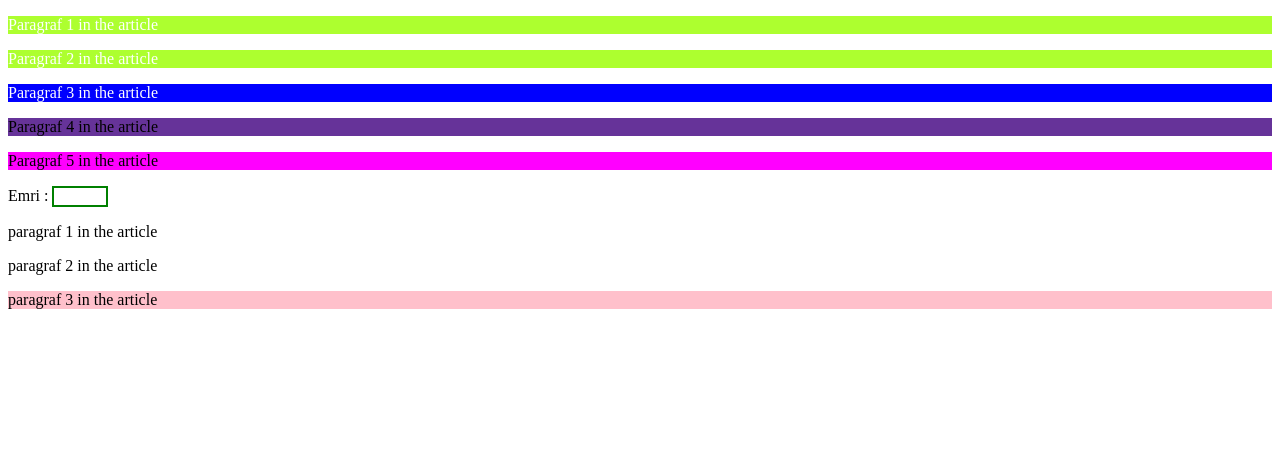
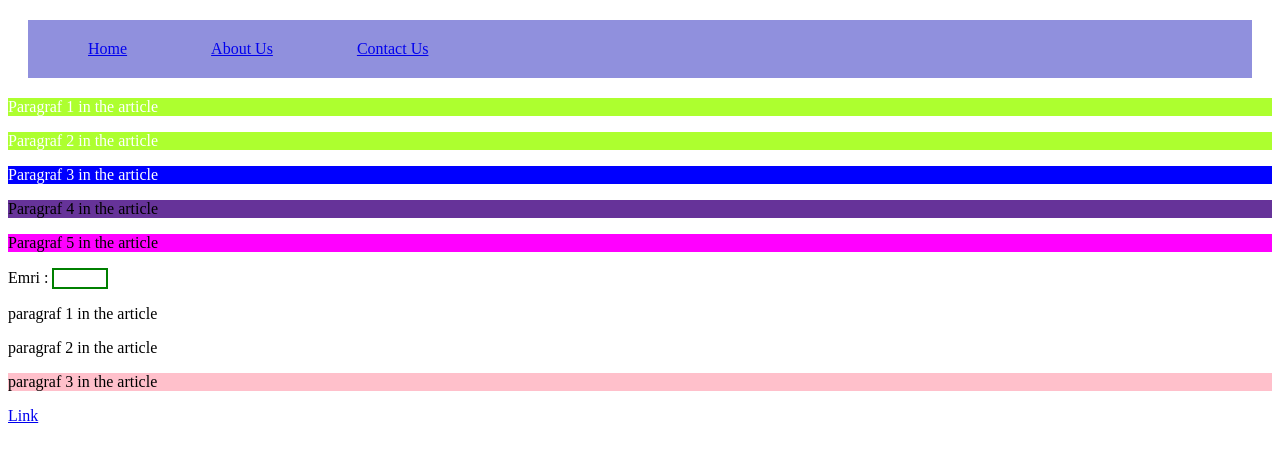
Before and after one commit to rigonhodza/HTML-CSS-JS, a plain HTML site: page moduli14/index.html in a window 1280 px wide. Drawn offline with Linux system fonts and the light colour scheme.

Commit message:
moduli14

```diff
--- a/moduli14/index.html
+++ b/moduli14/index.html
@@ -6,6 +6,11 @@
     <link rel="stylesheet" href="style.css">
 </head>
 <body>
+    <nav>
+        <a href="index.html">Home</a>
+        <a href="about.html">About Us</a>
+        <a href="contact.html">Contact Us</a>
+    </nav>
     <article>
         <p>Paragraf 1 in the article</p>
         <p>Paragraf 2 in the article</p>
@@ -22,6 +27,6 @@
         <p>paragraf 2 in the article</p>
         <p>paragraf 3 in the article</p>
     </main>
-    <a href="https://shkolladigjitale.com/">
+    <a href="https://shkolladigjitale.com/" id="link">Link</a>
 </body>
 </html>
--- a/moduli14/style.css
+++ b/moduli14/style.css
@@ -24,6 +24,26 @@ input:in-range{
 main p:last-child{
     background-color: pink;
 }
-a:hover {
+#link:hover {
     background-color: blueviolet;
 }
+nav a{
+    padding: 20px;
+    margin: 20px;
+}
+nav {
+    background-color: rgb(144, 144, 221);
+    margin: 20px;
+padding: 20px;
+}
+
+nav a:hover{
+    background-color: rgb(116, 116, 252);
+}
+
+nav a:active{
+background-color: rgb(49, 219, 224);
+}
+nav a:visited {
+    color: yellow;
+}
```
Also changed, not shown: moduli14/about.html (added, +16 -0 lines), moduli14/contact.html (added, +16 -0 lines).
